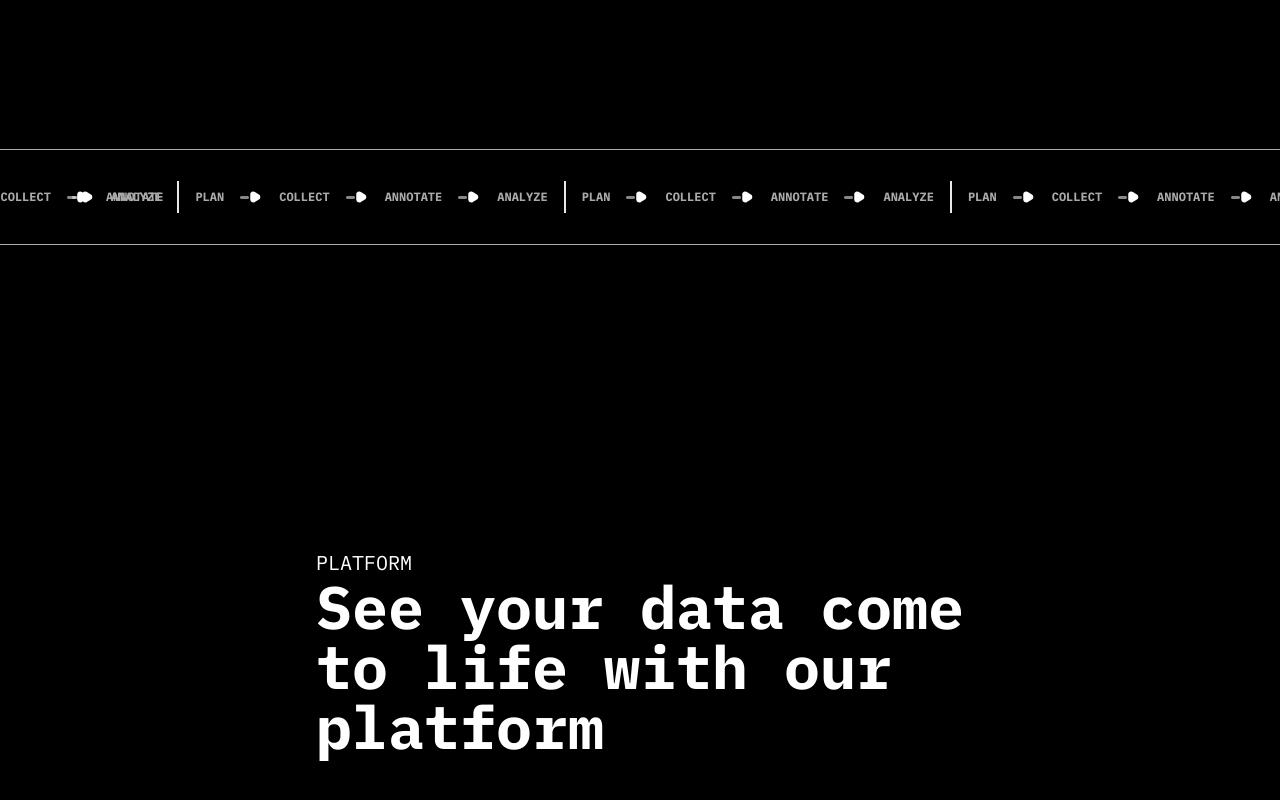
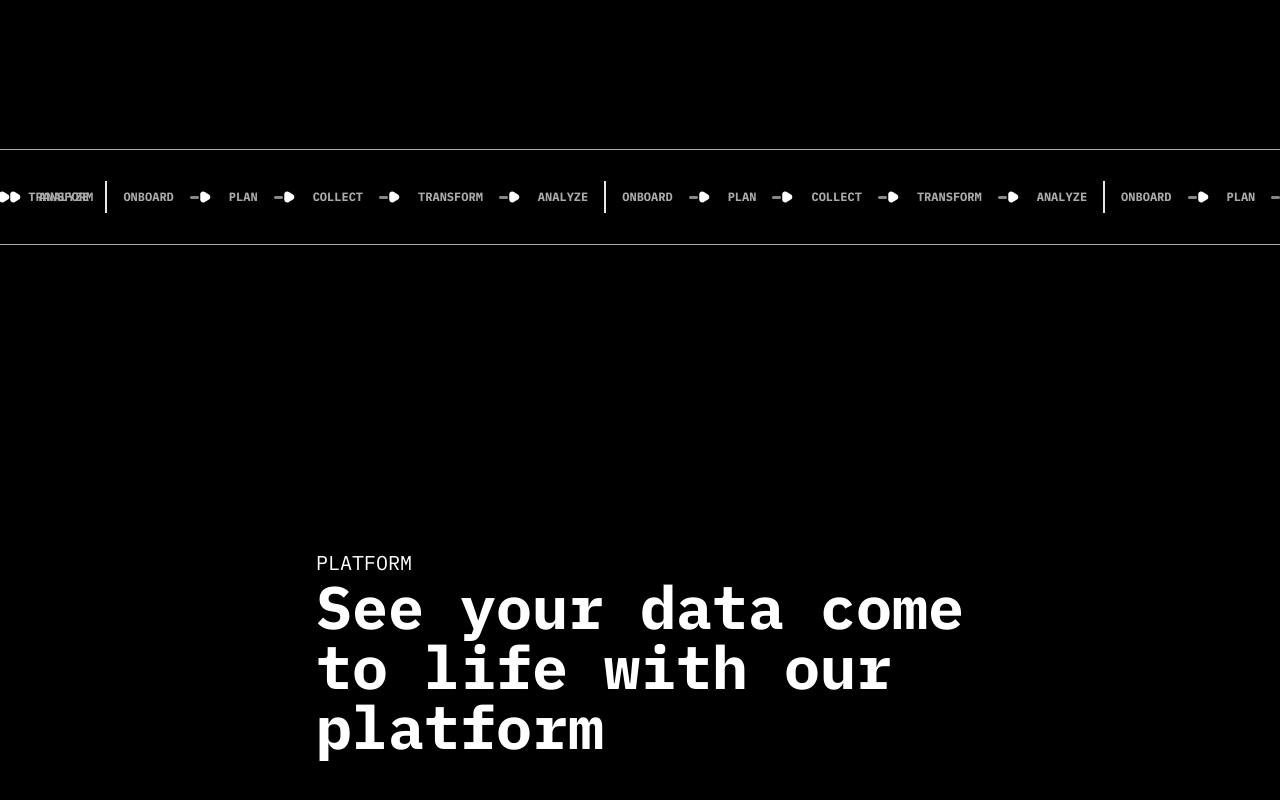
Before and after one commit to Generalsoi/detect-atlantic, a React (Vite) app: page / in a window 1280 px wide. Shown: the part 3726-4526 px from the top of the page. Built offline with nearby package versions, Linux system fonts and the light colour scheme; grey boxes are pictures that could not be loaded.

Commit message:
fix: minor updates

```diff
--- a/src/layouts/homepage/colletAnnotate.tsx
+++ b/src/layouts/homepage/colletAnnotate.tsx
@@ -13,73 +13,86 @@ export const ColletAnnotateScroll: FC = () => {
         }}
       >
         <section className="flex items-center gap-4 py-4 w-[50%] animate-swipe">
-          <span className="border border-l-2 border-t-0 border-r-0 border-b-0 h-8 "></span>
-          <p className="uppercase text-xs font-bold text-[#AAAAAA]">plan</p>
+          {/* <span className="border border-l-2 border-t-0 border-r-0 border-b-0 h-8 "></span> */}
+          <p className="uppercase text-xs font-bold text-[#AAAAAA]">Onboard</p>
+          <img src={ArrowRight} alt="arrow-right" />
+          <p className="uppercase text-xs font-bold text-[#AAAAAA]">Plan</p>
           <img src={ArrowRight} alt="arrow-right" />
           <p className="uppercase text-xs font-bold text-[#AAAAAA]">collect</p>
           <img src={ArrowRight} alt="arrow-right" />
-          <p className="uppercase text-xs font-bold text-[#AAAAAA]">annotate</p>
+          <p className="uppercase text-xs font-bold text-[#AAAAAA]">
+            Transform
+          </p>
           <img src={ArrowRight} alt="arrow-right" />
-          <p className="uppercase text-xs font-bold text-[#AAAAAA]">analyze</p>
+          <p className="uppercase text-xs font-bold text-[#AAAAAA]">Analyze</p>
 
           <span className="border border-l-2 border-t-0 border-r-0 border-b-0 h-8 "></span>
-          <p className="uppercase text-xs font-bold text-[#AAAAAA]">plan</p>
+          <p className="uppercase text-xs font-bold text-[#AAAAAA]">Onboard</p>
+          <img src={ArrowRight} alt="arrow-right" />
+          <p className="uppercase text-xs font-bold text-[#AAAAAA]">Plan</p>
           <img src={ArrowRight} alt="arrow-right" />
           <p className="uppercase text-xs font-bold text-[#AAAAAA]">collect</p>
           <img src={ArrowRight} alt="arrow-right" />
-          <p className="uppercase text-xs font-bold text-[#AAAAAA]">annotate</p>
+          <p className="uppercase text-xs font-bold text-[#AAAAAA]">
+            Transform
+          </p>
           <img src={ArrowRight} alt="arrow-right" />
-          <p className="uppercase text-xs font-bold text-[#AAAAAA]">analyze</p>
+          <p className="uppercase text-xs font-bold text-[#AAAAAA]">Analyze</p>
           <span className="border border-l-2 border-t-0 border-r-0 border-b-0 h-8 "></span>
-          <p className="uppercase text-xs font-bold text-[#AAAAAA]">plan</p>
+          <p className="uppercase text-xs font-bold text-[#AAAAAA]">Onboard</p>
+          <img src={ArrowRight} alt="arrow-right" />
+          <p className="uppercase text-xs font-bold text-[#AAAAAA]">Plan</p>
           <img src={ArrowRight} alt="arrow-right" />
           <p className="uppercase text-xs font-bold text-[#AAAAAA]">collect</p>
           <img src={ArrowRight} alt="arrow-right" />
-          <p className="uppercase text-xs font-bold text-[#AAAAAA]">annotate</p>
+          <p className="uppercase text-xs font-bold text-[#AAAAAA]">
+            Transform
+          </p>
+          {/* <img src={ArrowRight} alt="arrow-right" />
+          <p className="uppercase text-xs font-bold text-[#AAAAAA]">Analyze</p> */}
+          {/* <img src={ArrowRight} alt="arrow-right" /> */}
+          {/* <p className="uppercase text-xs font-bold text-[#AAAAAA]">analyze</p> */}
+        </section>
+        <section className="flex items-center gap-4 ml-4 py-4 w-[50%] animate-swipe">
           <img src={ArrowRight} alt="arrow-right" />
-          <p className="uppercase text-xs font-bold text-[#AAAAAA]">analyze</p>
+          <p className="uppercase text-xs font-bold text-[#AAAAAA]">Analyze</p>
           <span className="border border-l-2 border-t-0 border-r-0 border-b-0 h-8 "></span>
-          <p className="uppercase text-xs font-bold text-[#AAAAAA]">plan</p>
+          <p className="uppercase text-xs font-bold text-[#AAAAAA]">Onboard</p>
+          <img src={ArrowRight} alt="arrow-right" />
+          <p className="uppercase text-xs font-bold text-[#AAAAAA]">Plan</p>
           <img src={ArrowRight} alt="arrow-right" />
           <p className="uppercase text-xs font-bold text-[#AAAAAA]">collect</p>
           <img src={ArrowRight} alt="arrow-right" />
-          <p className="uppercase text-xs font-bold text-[#AAAAAA]">annotate</p>
-          {/* <img src={ArrowRight} alt="arrow-right" /> */}
-          {/* <p className="uppercase text-xs font-bold text-[#AAAAAA]">analyze</p> */}
-        </section>
-        <section className="flex items-center gap-4 ml-10 py-4 w-[50%] animate-swipe">
-          {/* <span className="border border-l-2 border-t-0 border-r-0 border-b-0 h-8 "></span> */}
-          {/* <p className="uppercase text-xs font-bold text-[#AAAAAA]">plan</p>
-          <img src={ArrowRight} alt="arrow-right" /> */}
-          {/* <p className="uppercase text-xs font-bold text-[#AAAAAA]">collect</p>
-          <img src={ArrowRight} alt="arrow-right" /> */}
-          {/* <p className="uppercase text-xs font-bold text-[#AAAAAA]">annotate</p> */}
-          <img src={ArrowRight} alt="arrow-right" className="ml-8" />
-          <p className="uppercase text-xs font-bold text-[#AAAAAA]">analyze</p>
+          <p className="uppercase text-xs font-bold text-[#AAAAAA]">
+            Transform
+          </p>
+          <img src={ArrowRight} alt="arrow-right" />
+          <p className="uppercase text-xs font-bold text-[#AAAAAA]">Analyze</p>
           <span className="border border-l-2 border-t-0 border-r-0 border-b-0 h-8 "></span>
-          <p className="uppercase text-xs font-bold text-[#AAAAAA]">plan</p>
+          <p className="uppercase text-xs font-bold text-[#AAAAAA]">Onboard</p>
+          <img src={ArrowRight} alt="arrow-right" />
+          <p className="uppercase text-xs font-bold text-[#AAAAAA]">Plan</p>
           <img src={ArrowRight} alt="arrow-right" />
           <p className="uppercase text-xs font-bold text-[#AAAAAA]">collect</p>
           <img src={ArrowRight} alt="arrow-right" />
-          <p className="uppercase text-xs font-bold text-[#AAAAAA]">annotate</p>
+          <p className="uppercase text-xs font-bold text-[#AAAAAA]">
+            Transform
+          </p>
           <img src={ArrowRight} alt="arrow-right" />
-          <p className="uppercase text-xs font-bold text-[#AAAAAA]">analyze</p>
+          <p className="uppercase text-xs font-bold text-[#AAAAAA]">Analyze</p>
           <span className="border border-l-2 border-t-0 border-r-0 border-b-0 h-8 "></span>
-          <p className="uppercase text-xs font-bold text-[#AAAAAA]">plan</p>
+          <p className="uppercase text-xs font-bold text-[#AAAAAA]">Onboard</p>
+          <img src={ArrowRight} alt="arrow-right" />
+          <p className="uppercase text-xs font-bold text-[#AAAAAA]">Plan</p>
           <img src={ArrowRight} alt="arrow-right" />
           <p className="uppercase text-xs font-bold text-[#AAAAAA]">collect</p>
           <img src={ArrowRight} alt="arrow-right" />
-          <p className="uppercase text-xs font-bold text-[#AAAAAA]">annotate</p>
+          <p className="uppercase text-xs font-bold text-[#AAAAAA]">
+            Transform
+          </p>
           <img src={ArrowRight} alt="arrow-right" />
-          <p className="uppercase text-xs font-bold text-[#AAAAAA]">analyze</p>
+          <p className="uppercase text-xs font-bold text-[#AAAAAA]">Analyze</p>
           <span className="border border-l-2 border-t-0 border-r-0 border-b-0 h-8 "></span>
-          <p className="uppercase text-xs font-bold text-[#AAAAAA]">plan</p>
-          <img src={ArrowRight} alt="arrow-right" />
-          <p className="uppercase text-xs font-bold text-[#AAAAAA]">collect</p>
-          <img src={ArrowRight} alt="arrow-right" />
-          <p className="uppercase text-xs font-bold text-[#AAAAAA]">annotate</p>
-          <img src={ArrowRight} alt="arrow-right" />
-          <p className="uppercase text-xs font-bold text-[#AAAAAA]">analyze</p>
         </section>
       </div>
     </div>
```
Also changed, not shown: src/layouts/solutions/onDemand.tsx (+0 -10 lines).
